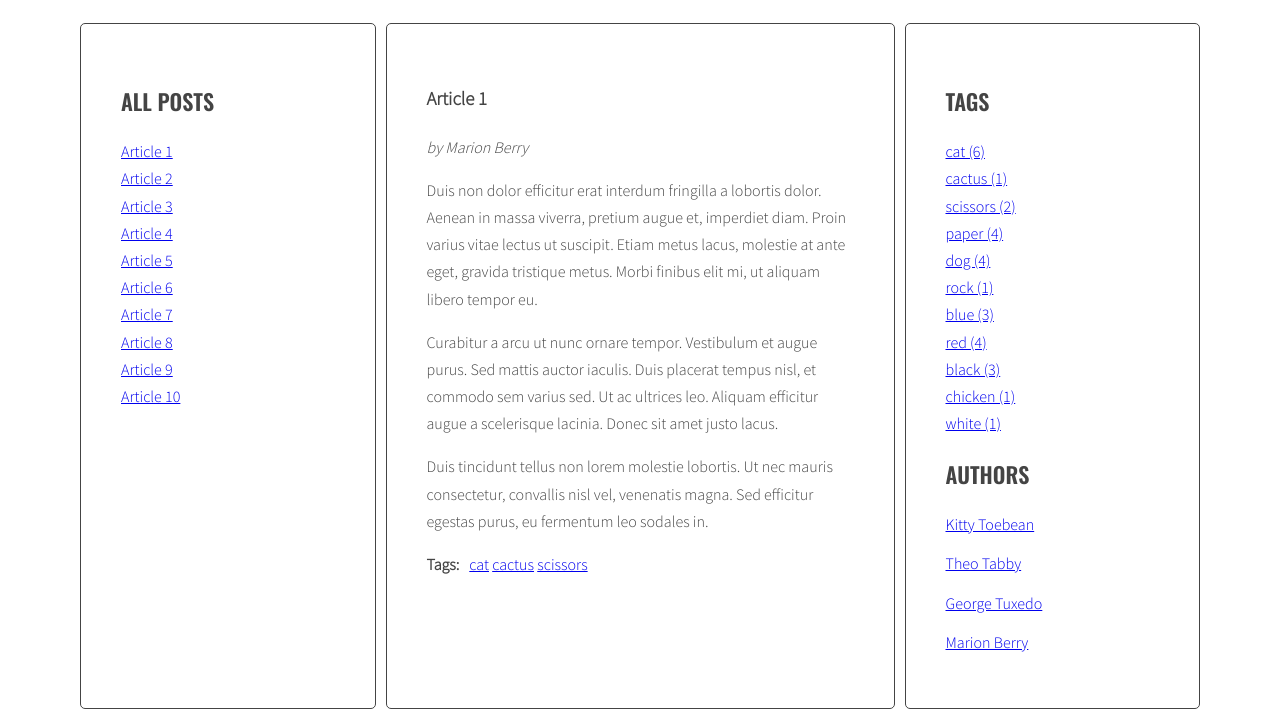
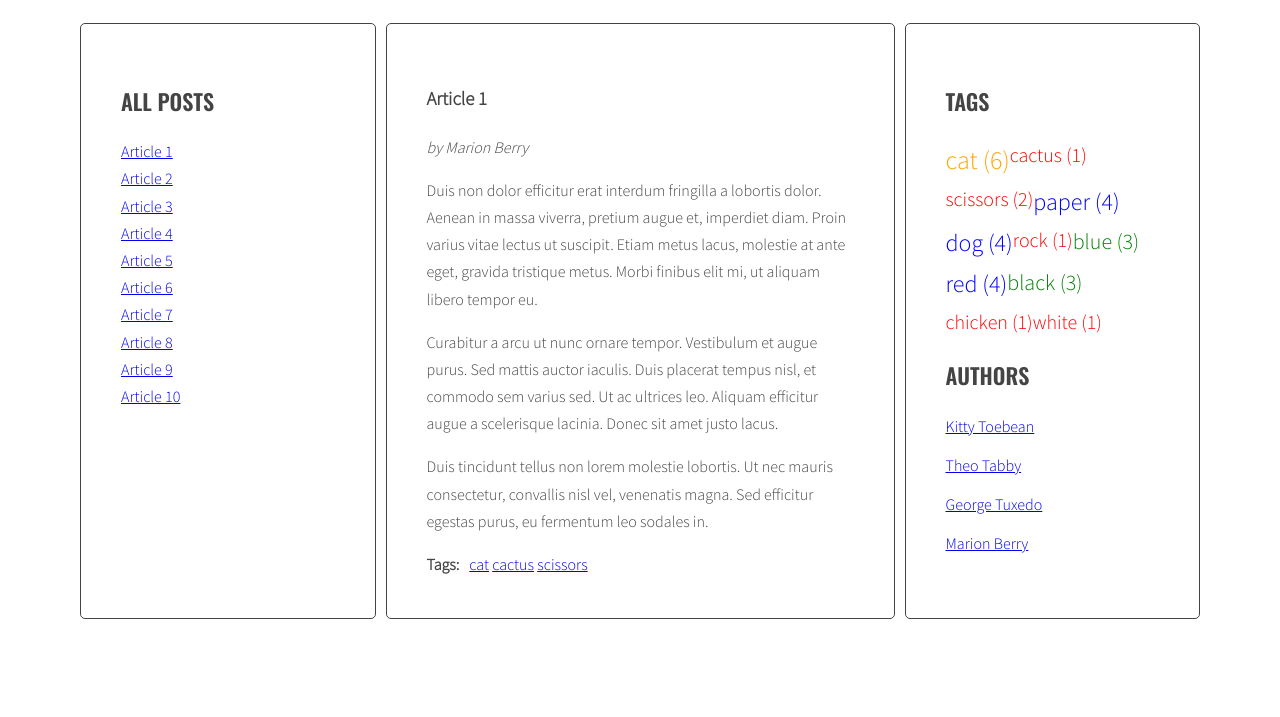
Before and after one commit to 802K0V1C/javascript-blog, a website: page index.html in a window 1280 px wide. Shown: the part 220-937 px from the top of the page. After the commit the page ends 847 px from the top, so only its background shows below. Drawn offline with nearby package versions, Linux system fonts and the light colour scheme.

Commit message:
Cloud tags

```diff
--- a/sass/style.scss
+++ b/sass/style.scss
@@ -118,3 +118,32 @@ body {
     margin: 0 10px 0 0;
   }
 }
+
+.list.tags .tag-size-1 {
+  color: red;
+  font-size: 20px;
+  text-decoration: none;
+}
+
+.list.tags .tag-size-2 {
+  color: green;
+  font-size: 22px;
+  text-decoration: none;
+}
+
+.list.tags .tag-size-3 {
+  color: blue;
+  font-size: 24px;
+  text-decoration: none;
+}
+
+.list.tags .tag-size-5 {
+  color: orange;
+  font-size: 26px;
+  text-decoration: none;
+}
+
+.list.tags {
+  display: inline-flex;
+  flex-wrap: wrap;
+}
```
Also changed, not shown: css/style.css, 1 other file.
